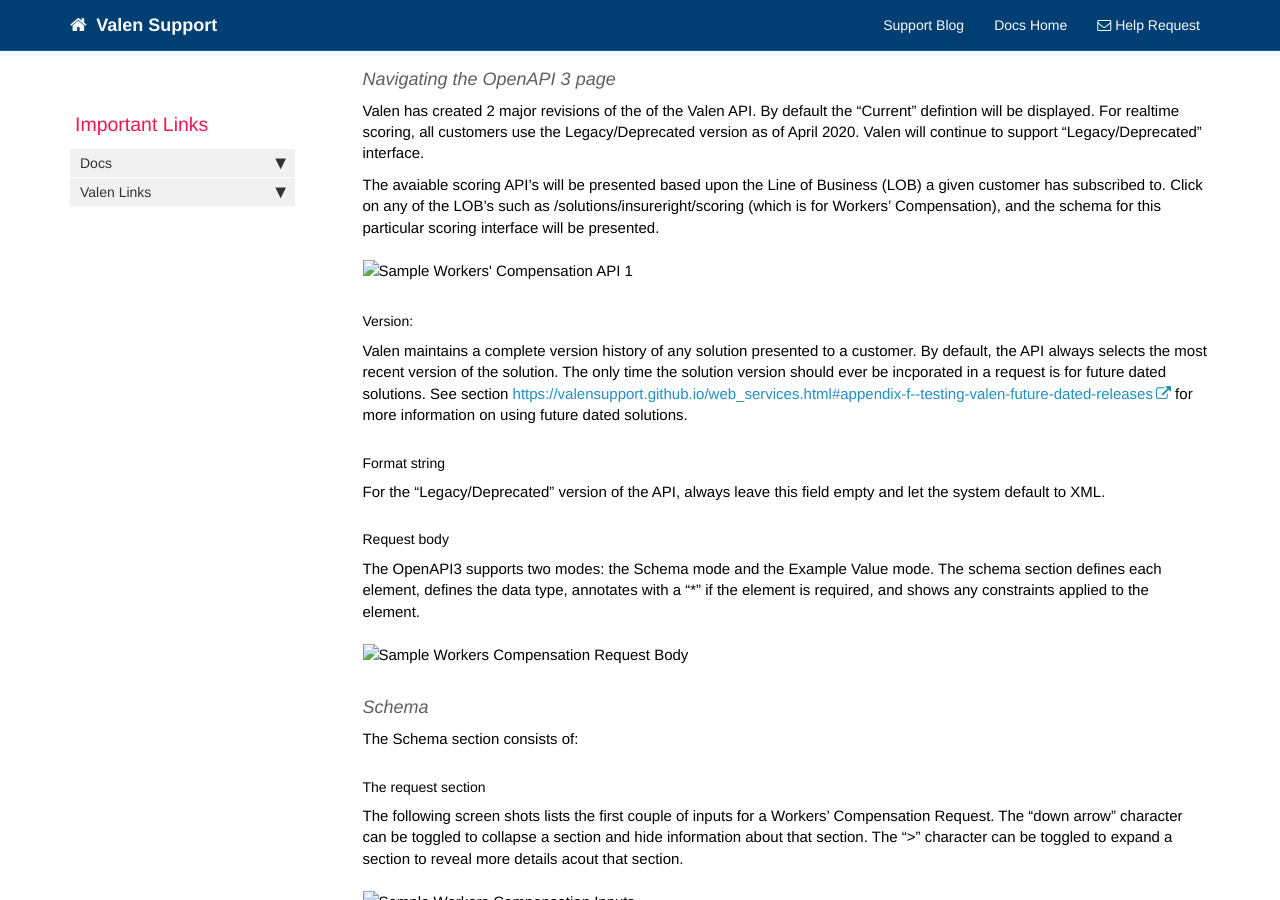
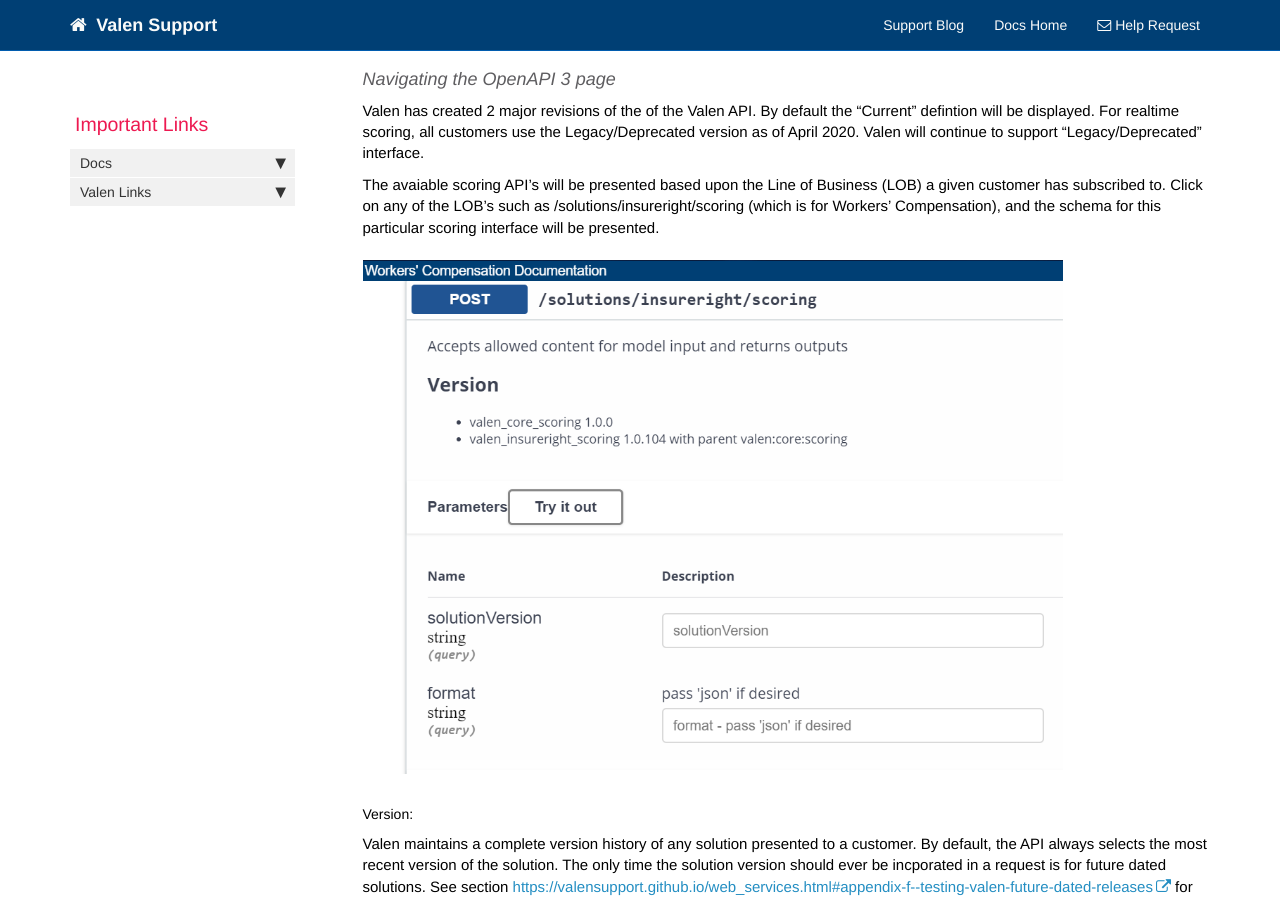
Before and after one commit to valensupport/valensupport.github.io, a Jekyll site: the page built from pages/customer_specific_apis.md, in a window 1280 px wide and 900 px high, scrolled down 1139 px. Built offline with Jekyll 4.4.1, drawn with Linux system fonts in a browser that asks for light colours; nearby versions of some CDN libraries; comment, search, counter and statistics services are not loaded.

Commit message:
Update customer_specific_apis.md
experiment 1 absolute versus relative url,  why do all paths to images have valensupport.github.io/valensupport.github.io in the path?

```diff
--- a/pages/customer_specific_apis.md
+++ b/pages/customer_specific_apis.md
@@ -34,7 +34,7 @@ Valen has created 2 major revisions of the of the Valen API.  By default the "Cu
 
 The avaiable scoring API's will be presented based upon the Line of Business (LOB) a given customer has subscribed to. Click on any of the LOB's such as /solutions/insureright/scoring (which is for Workers' Compensation), and the schema for this particular scoring interface will be presented.
 
-![Sample Workers' Compensation API 1]({{ "/images/SampleWCAPI.PNG" | absolute_url }})
+![Sample Workers' Compensation API 1]({{ "/images/SampleWCAPI.PNG" | relative_url }})
 
 ##### Version:
 Valen maintains a complete version history of any solution presented to a customer.  By default, the API always selects the most recent version of the solution.  The only time the solution version should ever be incporated in a request is for future dated solutions.  See section <https://valensupport.github.io/web_services.html#appendix-f--testing-valen-future-dated-releases> for more information on using future dated solutions.
```
